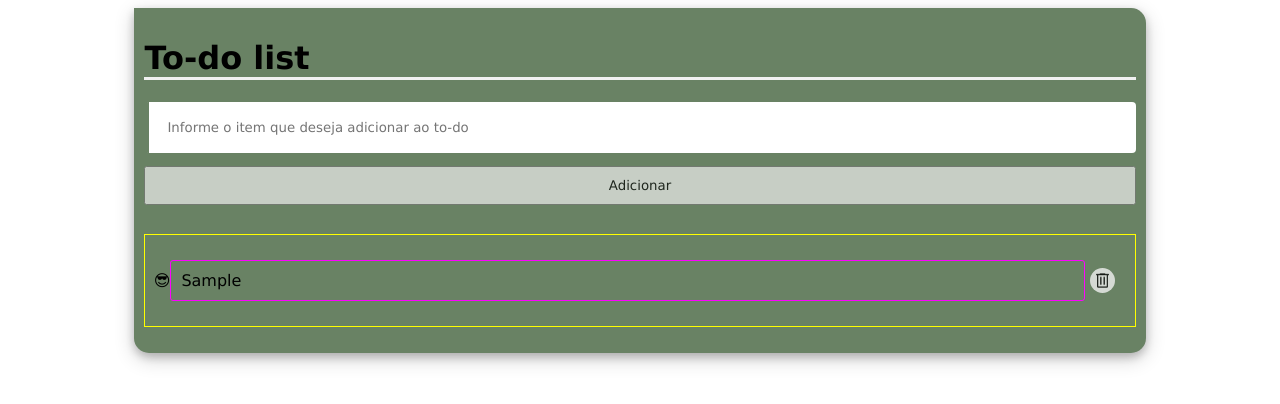
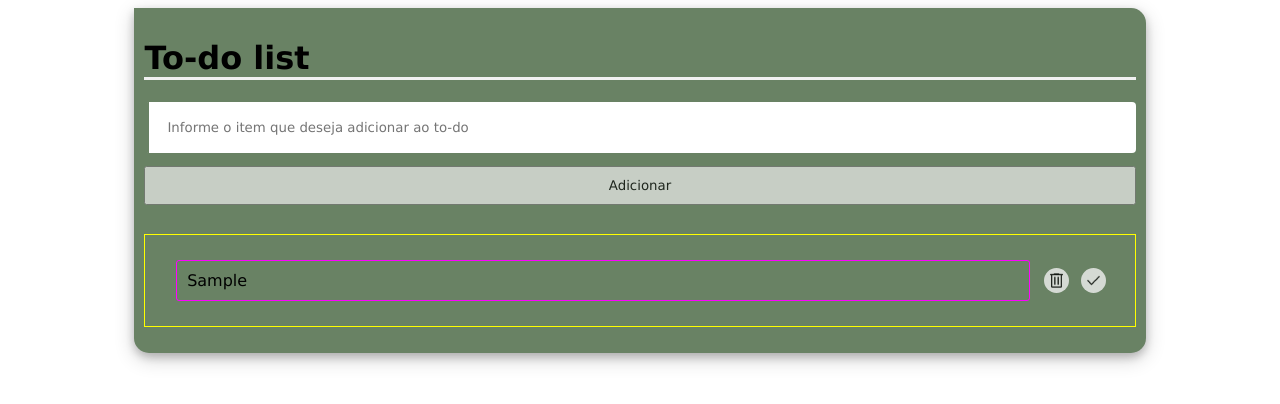
Before and after one commit to allanqueiroz02/todo-list, a React (Create React App) app: page / in a window 1280 px wide. Both pictures are taken after typing "Sample" into the empty fields and a click on the button "Adicionar". Shown: the top 404 px of the page. Built offline with nearby package versions, Linux system fonts and the light colour scheme.

Commit message:
adicionado novo btn

```diff
--- a/src/components/CustomList/CustomList.jsx
+++ b/src/components/CustomList/CustomList.jsx
@@ -1,9 +1,10 @@
+import { useCallback } from "react";
 import styled from "styled-components";
 import deleteIcon from "../../assets/delete.png";
-import { useCallback } from "react";
+import doneIcon from "../../assets/done.png";
 
 const StyledList = styled.ul`
-  list-style-type: "😎";
+  list-style-type: none;
   padding: 20px;
   border: 1px solid #ffff00;
 `;
@@ -22,6 +23,7 @@ const StyledImg = styled.img`
   width: 25px;
   height: 25px;
   padding: 3px;
+  margin: 3px;
   background-color: #f1f1f1;
   border-radius: 50%;
   opacity: 0.8;
@@ -44,17 +46,27 @@ function CustomList({ list, setList }) {
 
   return (
     <StyledList>
-      {list.map((item, index) => (
+      {list.map((itemList, indexItem) => (
         <div
-          style={{ display: "flex", alignItems: "center" }}
-          key={`${item}${Math.random() * 50}`}
+          style={{
+            display: "flex",
+            alignItems: "center",
+            justifyContent: "space-evenly",
+          }}
+          key={`${itemList}${Math.random() * 50}`}
         >
-          <StyledListItem style={{ width: "98%" }}>{item}</StyledListItem>
+          <StyledListItem style={{ width: "90%" }}>{itemList}</StyledListItem>
           <StyledImg
             src={deleteIcon}
             alt="delete icon"
-            title={`Clique aqui para remover ${list[index]} da listagem`}
-            onClick={() => handleDelete(index)}
+            title={`Clique aqui para remover ${list[indexItem]} da listagem`}
+            onClick={() => handleDelete(indexItem)}
+          />
+          <StyledImg
+            src={doneIcon}
+            alt="done icon"
+            title={`Clique aqui para marcar como feito`}
+            onClick={() => console.log("DONE ->", list[indexItem])}
           />
         </div>
       ))}
```
